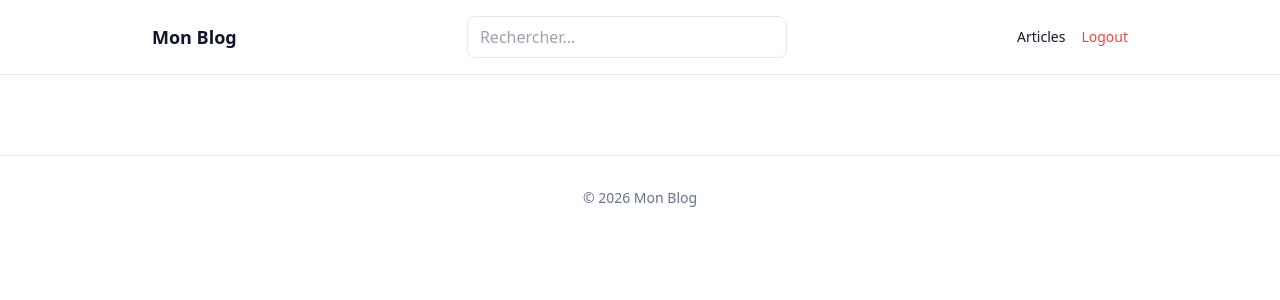
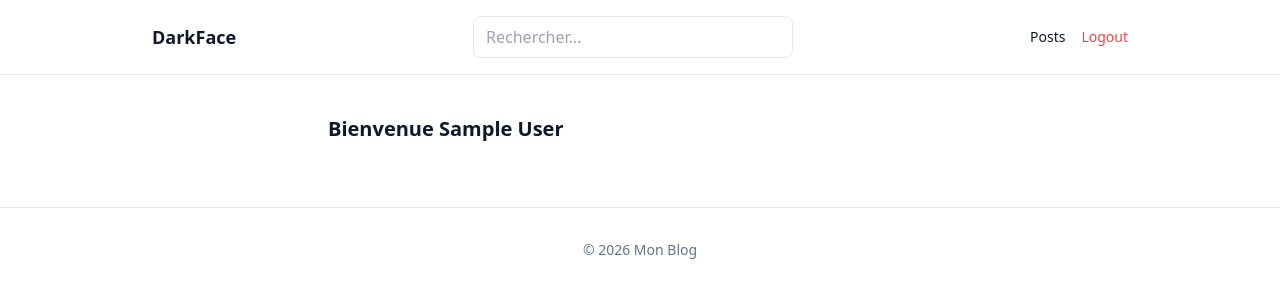
Before and after one commit to EzekielaHarisoa/blog_frontend, a React (Vite) app: page / in a window 1280 px wide. Shown: the top 300 px of the page. Built offline with nearby package versions, Linux system fonts and the light colour scheme; sample sign-in values are in the browser's storage.

Commit message:
fix : user and token manager with zustand

```diff
--- a/package.json
+++ b/package.json
@@ -13,7 +13,8 @@
     "lucide-react": "^1.14.0",
     "react": "^19.2.5",
     "react-dom": "^19.2.5",
-    "react-router-dom": "^7.15.0"
+    "react-router-dom": "^7.15.0",
+    "zustand": "^5.0.13"
   },
   "devDependencies": {
     "@babel/core": "^7.29.0",
--- a/src/App.jsx
+++ b/src/App.jsx
@@ -1,11 +1,12 @@
-import { BrowserRouter, Routes, Route, Navigate } from "react-router-dom";
+import { BrowserRouter, Routes, Route} from "react-router-dom";
 import MainLayout from "./layouts/MainLayout";
 import Posts from "./pages/Posts";
 import Login from "./pages/Login";
 import Register from "./pages/Register";
+import ProtectionRoute from "./components/ProtectionRoute";
+import PublicRoute from "./components/PublicRoute";
 
 function App() {
-  const token = localStorage.getItem("token");
 
   return (
     <BrowserRouter>
@@ -15,7 +16,11 @@ function App() {
 
           <Route
             path="posts"
-            element={token ? <Posts /> : <Navigate to="/login" />}
+            element={
+              <ProtectionRoute>
+                <Posts />
+              </ProtectionRoute>
+            }
           />
 
         </Route>
@@ -23,18 +28,20 @@ function App() {
         {/* Auth pages */}
         <Route
           path="/login"
-          element={!token ? <Login /> : <Navigate to="/posts" />}
+          element={
+            <PublicRoute>
+              <Login />
+            </PublicRoute>
+          }
         />
 
         <Route
           path="/register"
-          element={!token ? <Register /> : <Navigate to="/posts" />}
-        />
-
-        {/* fallback */}
-        <Route
-          path="*"
-          element={<Navigate to={token ? "/posts" : "/login"} />}
+          element={
+            <PublicRoute>
+              <Register />
+            </PublicRoute>
+          }
         />
 
       </Routes>
--- a/src/api/auth.api.js
+++ b/src/api/auth.api.js
@@ -1,5 +1,5 @@
 const BASE_URL = "http://localhost:3000/api/auth";
-export async function login(data){
+export async function loginApi(data){
     const response = await fetch(`${BASE_URL}/login`,{
         method:"POST",
         headers:{
--- a/src/components/ProtectionRoute.jsx
+++ b/src/components/ProtectionRoute.jsx
@@ -1,9 +1,13 @@
+import  useAuthStore  from "../store/authstore";
+import { Navigate } from "react-router-dom";
+
 export default function ProtectionRoute({ children }) {
- const token = localStorage.getItem("token");
 
- if(!token){
-    return <p>Access denied</p>
- }
+   const token = useAuthStore((state)=>state.token);
 
- return children;
+   if(!token){
+       return <Navigate to="/login" replace />;
+   }
+
+   return children;
 }
--- /dev/null
+++ b/src/components/PublicRoute.jsx
@@ -0,0 +1,11 @@
+import { Navigate } from "react-router-dom";
+import useAuthStore from "../store/authstore";
+
+export default function PublicRoute({ children }) {
+    const token = useAuthStore((state)=>state.token);
+
+    if(token){
+        return <Navigate to="/posts" replace />;
+    }
+    return children;
+}
--- a/src/layouts/MainLayout.jsx
+++ b/src/layouts/MainLayout.jsx
@@ -1,16 +1,18 @@
 import { useState } from "react";
-import { useNavigate, Outlet } from "react-router-dom";
+import { useNavigate, Outlet,Link } from "react-router-dom";
+import useAuthStore from "../store/authstore";
 
 export default function MainLayout() {
   const navigate = useNavigate();
-  const token = localStorage.getItem("token");
 
   const [query, setQuery] = useState("");
+  const token  = useAuthStore((state)=>state.token);
+  const user  = useAuthStore((state)=>state.user);
+  const logout = useAuthStore((state)=>state.logout);
 
-  function logout() {
-    localStorage.removeItem("token");
-    navigate("/login");
-    window.location.reload();
+  function handleLogout() {
+    logout();
+    navigate("/login",{replace:true});
   }
 
   return (
@@ -25,7 +27,7 @@ export default function MainLayout() {
             onClick={() => navigate("/")}
             className="cursor-pointer text-lg font-semibold"
           >
-            Mon Blog
+            DarkFace
           </h1>
 
           {/* SEARCH */}
@@ -40,13 +42,11 @@ export default function MainLayout() {
           {/* NAV */}
           <nav className="flex items-center gap-4 text-sm">
 
-            <button onClick={() => navigate("/posts")}>
-              Articles
-            </button>
+            <Link to ="/posts">Posts </Link>
 
             {token && (
               <button
-                onClick={logout}
+                onClick={handleLogout}
                 className="text-red-500"
               >
                 Logout
@@ -60,6 +60,8 @@ export default function MainLayout() {
 
       {/* MAIN */}
       <main className="mx-auto max-w-2xl px-6 py-10">
+         {user && <span className="text-xl  font-semibold "> Bienvenue {user.name}</span>} <br /> <br />
+
         <Outlet context={{ query }} />
       </main>
 
--- a/src/pages/Login.jsx
+++ b/src/pages/Login.jsx
@@ -1,12 +1,14 @@
 import { useState } from "react";
-import { login } from "../api/auth.api";
+import { loginApi } from "../api/auth.api";
 import { useNavigate } from "react-router-dom";
+import useAuthStore from "../store/authstore";
 
 export default function Login() {
   const [email, setEmail] = useState("");
   const [password, setPassword] = useState("");
   const [loading, setLoading] = useState(false);
   const [error, setError] = useState("");
+  const login = useAuthStore((state)=>state.login);
 
   const navigate = useNavigate();
 
@@ -22,14 +24,12 @@ export default function Login() {
       setLoading(true);
       setError("");
 
-      const data = await login({ email, password });
+      const data = await loginApi({ email, password });
+      login(data);
+      navigate("/posts");
 
-      localStorage.setItem("token", data.token);
-
-      navigate("/posts");
-      window.location.reload();
     } catch (err) {
-      setError("Email ou mot de passe incorrect");
+         setError("Email ou mot de passe incorrect");
       console.error(err);
     } finally {
       setLoading(false);
--- a/src/pages/Register.jsx
+++ b/src/pages/Register.jsx
@@ -1,5 +1,5 @@
 import { useState } from "react";
-import { register ,login} from "../api/auth.api";
+import { register ,loginApi} from "../api/auth.api";
 import { useNavigate } from "react-router-dom";
 
 export default function Register() {
@@ -26,7 +26,7 @@ export default function Register() {
 
     await register({ name, email, password });
 
-    const loginRes = await login({ email, password });
+    const loginRes = await loginApi({ email, password });
 
     localStorage.setItem("token", loginRes.token);
 
--- /dev/null
+++ b/src/store/authstore.js
@@ -0,0 +1,32 @@
+import {create} from "zustand";
+
+const useAuthStore = create((set)=>({
+
+    token: localStorage.getItem("token") || null,
+    user: JSON.parse(localStorage.getItem("user")) || null,
+
+    login:((data)=>{
+        localStorage.setItem("token",data.token);
+        localStorage.setItem("user",JSON.stringify(data.user))
+        set(
+            {
+                token: data.token,
+                user: data.user
+           }
+       );
+    }),
+
+    logout:()=>{
+        localStorage.removeItem("token");
+        localStorage.removeItem("user");
+        set(
+            {
+                 token:null,
+                 user:null
+            }
+        );
+    }
+
+}))
+
+export default useAuthStore;
```
Also changed, not shown: 2 other files (tests, documents, lock files or other folders).
